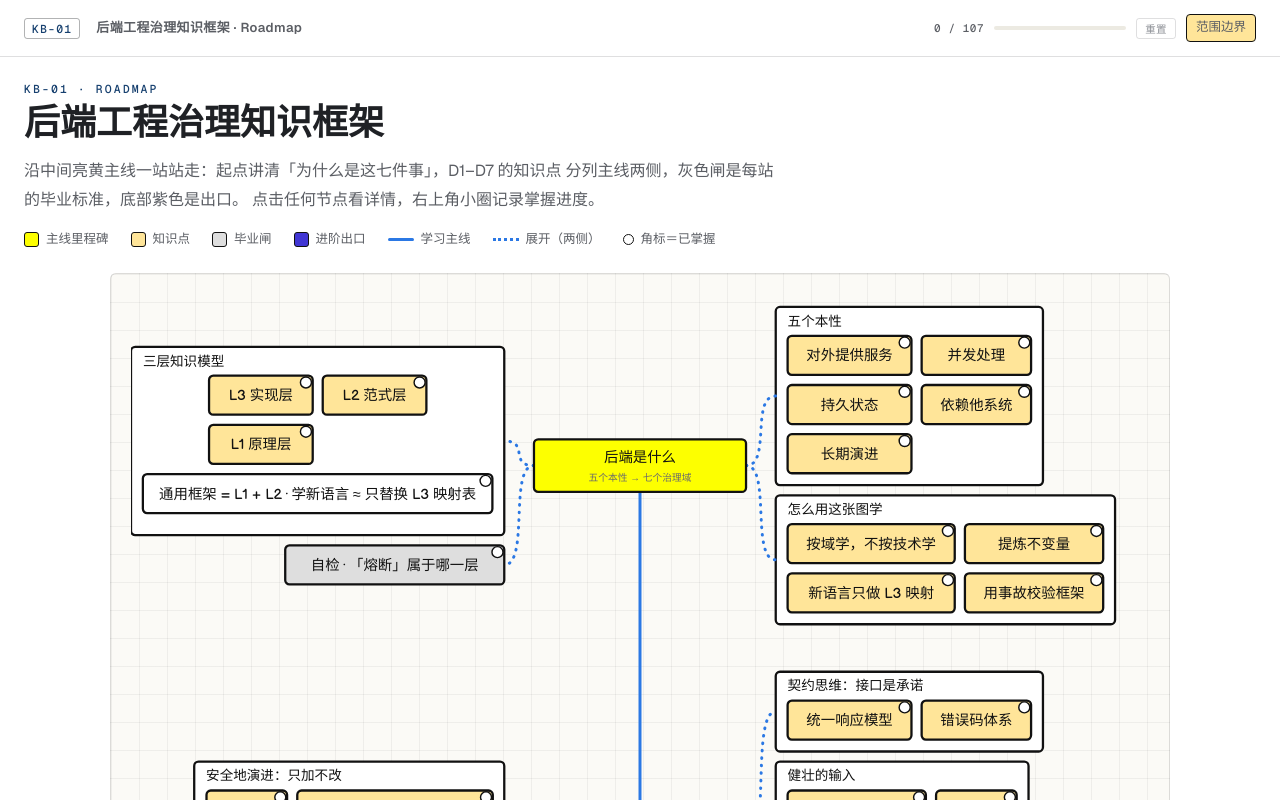
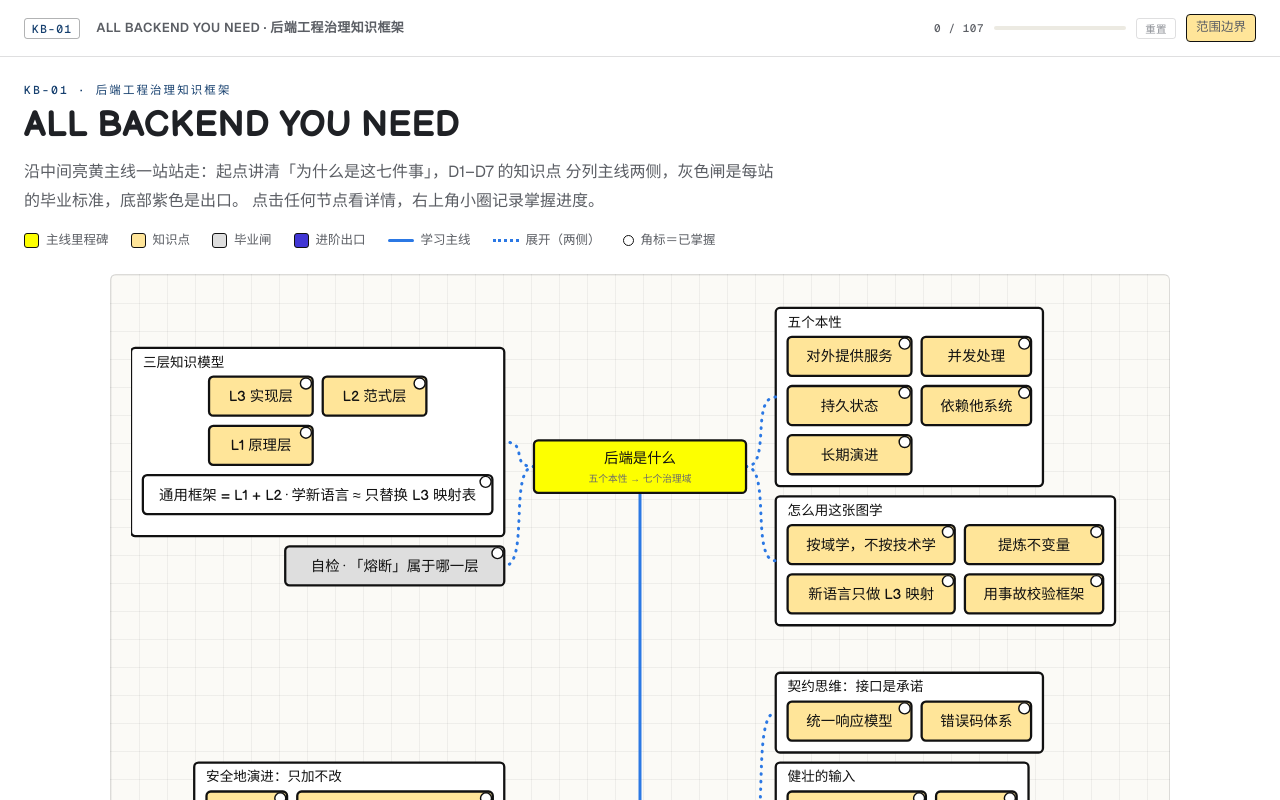
Before and after one commit to Decent9967/all-backend-you-need, a Next.js app: page / in a window 1280 px wide. Shown: the top 800 px of the page. Built offline with nearby package versions, Linux system fonts and the light colour scheme.

Commit message:
feat: 更名 ALL BACKEND YOU NEED（英文主名 + 中文副题，KB-01 保留为编号）

```diff
--- a/app/layout.tsx
+++ b/app/layout.tsx
@@ -2,7 +2,7 @@ import type { Metadata } from "next";
 import "./globals.css";
 
 export const metadata: Metadata = {
-  title: "后端工程治理知识框架 · KB-01",
+  title: "ALL BACKEND YOU NEED · 后端工程治理知识框架",
   description:
     "跨语言的通用知识体系：五个本性、三层知识模型、七个治理域，以及换语言也不失效的不变量。",
 };
--- a/app/page.tsx
+++ b/app/page.tsx
@@ -97,8 +97,8 @@ export default function Page() {
       <TopBar done={done.size} onReset={() => setDone(new Set())} />
       <div className="sheet-wrap map-wrap">
         <main className="map-head" aria-live="polite">
-          <p className="eyebrow">KB-01 · ROADMAP</p>
-          <h1 className="map-title">后端工程治理知识框架</h1>
+          <p className="eyebrow">KB-01 · 后端工程治理知识框架</p>
+          <h1 className="map-title">ALL BACKEND YOU NEED</h1>
           <p className="map-lede">
             沿中间亮黄主线一站站走：起点讲清「为什么是这七件事」，D1–D7 的知识点
             分列主线两侧，灰色闸是每站的毕业标准，底部紫色是出口。
--- a/components/Chrome.tsx
+++ b/components/Chrome.tsx
@@ -18,7 +18,7 @@ export function TopBar({
         <a className="topbar-brand" href="#/" aria-label="回到路线图">
           KB-01
         </a>
-        <span className="topbar-title">后端工程治理知识框架 · Roadmap</span>
+        <span className="topbar-title">ALL BACKEND YOU NEED · 后端工程治理知识框架</span>
         <div className="tb-progress">
           <span className="tb-count">
             {done} / {total}
--- a/package.json
+++ b/package.json
@@ -1,8 +1,8 @@
 {
-  "name": "backend-knowledge-framework",
+  "name": "all-backend-you-need",
   "version": "1.0.0",
   "private": true,
-  "description": "跨语言后端工程治理知识框架 —— 一张知识图纸",
+  "description": "ALL BACKEND YOU NEED —— 跨语言后端工程治理知识框架，一张知识图纸",
   "scripts": {
     "dev": "next dev",
     "build": "next build",
```
Also changed, not shown: 1 other file (tests, documents, lock files or other folders).
